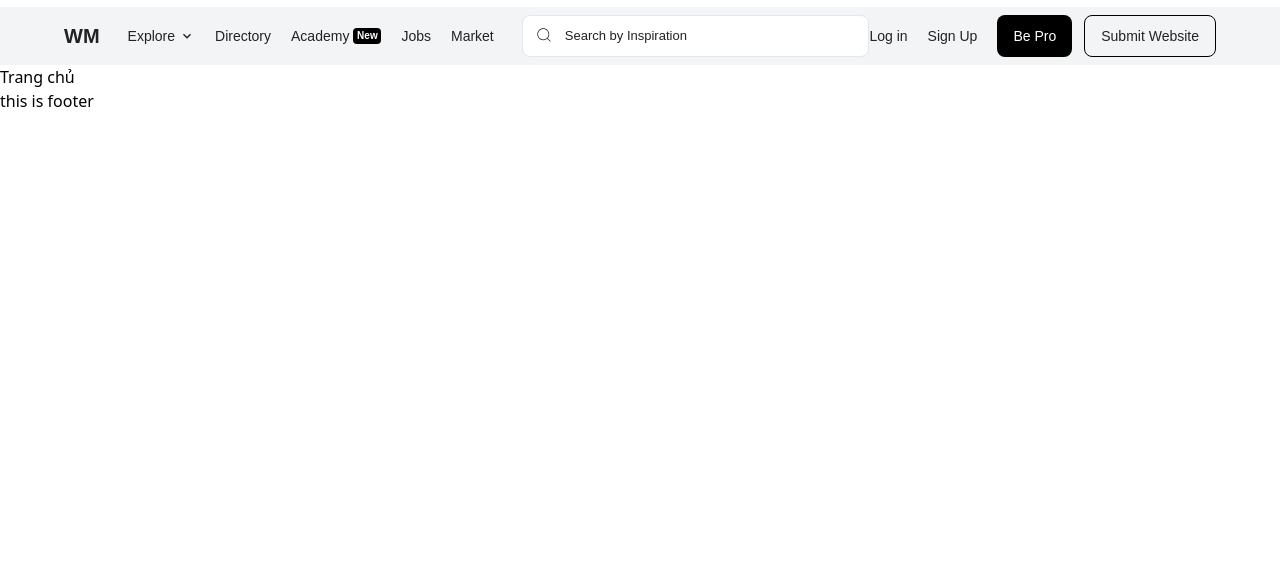
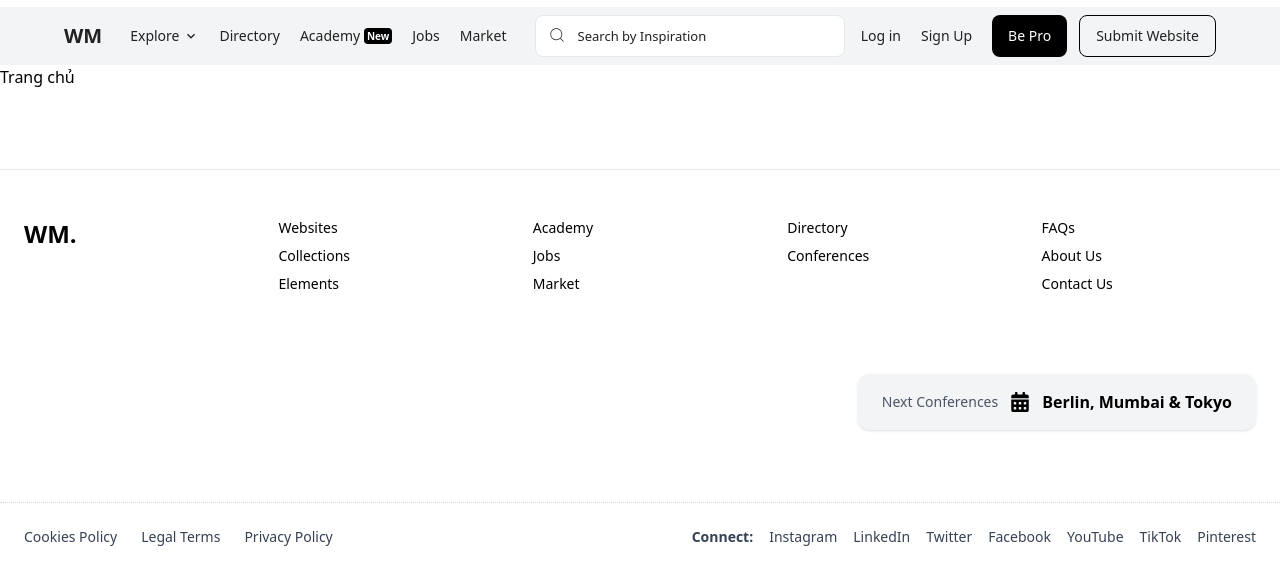
Before and after one commit to RLnofell/with-me-website, a React (Vite) app: page / in a window 1280 px wide. Shown: the top 584 px of the page. Built offline with nearby package versions, Linux system fonts and the light colour scheme.

Commit message:
ui(footer): new footer

```diff
--- a/src/core/components/Footer/Footer.jsx
+++ b/src/core/components/Footer/Footer.jsx
@@ -1,9 +1,68 @@
+import { FaCalendarAlt } from "react-icons/fa";
 import React from 'react';
 
 const Footer = () => {
-  return(
-    <div>this is footer</div>
-  )
-}
+  return (
+    <footer className="bg-white text-black mt-20 border-t border-gray-200">
+      <div className="max-w-7xl mx-auto px-6 py-12 grid grid-cols-1 md:grid-cols-5 gap-10">
+        {/* Logo */}
+        <div className="font-bold text-2xl">WM.</div>
+
+        <div className="space-y-2 text-sm font-medium">
+          <p className="hover:underline cursor-pointer">Websites</p>
+          <p className="hover:underline cursor-pointer">Collections</p>
+          <p className="hover:underline cursor-pointer">Elements</p>
+        </div>
+
+        <div className="space-y-2 text-sm font-medium">
+          <p className="hover:underline cursor-pointer">Academy</p>
+          <p className="hover:underline cursor-pointer">Jobs</p>
+          <p className="hover:underline cursor-pointer">Market</p>
+        </div>
+
+        <div className="space-y-2 text-sm font-medium">
+          <p className="hover:underline cursor-pointer">Directory</p>
+          <p className="hover:underline cursor-pointer">Conferences</p>
+        </div>
+
+        <div className="space-y-2 text-sm font-medium">
+          <p className="hover:underline cursor-pointer">FAQs</p>
+          <p className="hover:underline cursor-pointer">About Us</p>
+          <p className="hover:underline cursor-pointer">Contact Us</p>
+        </div>
+
+        {/* Conferences Box */}
+        <div className="md:col-span-5 flex justify-end mt-10">
+          <div className="bg-gray-100 rounded-xl px-6 py-4 flex items-center gap-3 shadow-sm w-full md:w-auto">
+            <span className="text-sm text-gray-600">Next Conferences</span>
+            <FaCalendarAlt className="text-xl text-black" />
+            <span className="font-semibold text-black">Berlin, Mumbai & Tokyo</span>
+          </div>
+        </div>
+      </div>
+
+      {/* Divider */}
+      <hr className="border-dotted border-t border-gray-300 my-6" />
+
+      {/* Bottom Row */}
+      <div className="max-w-7xl mx-auto px-6 pb-10 text-sm text-gray-700 flex flex-col md:flex-row justify-between items-center gap-4">
+        {/* Legal */}
+        <div className="flex flex-wrap gap-6">
+          <p className="hover:underline cursor-pointer">Cookies Policy</p>
+          <p className="hover:underline cursor-pointer">Legal Terms</p>
+          <p className="hover:underline cursor-pointer">Privacy Policy</p>
+        </div>
+
+        {/* Socials */}
+        <div className="flex flex-wrap items-center gap-4">
+          <span className="font-semibold">Connect:</span>
+          {["Instagram", "LinkedIn", "Twitter", "Facebook", "YouTube", "TikTok", "Pinterest"].map((platform, i) => (
+            <span key={i} className="hover:underline cursor-pointer">{platform}</span>
+          ))}
+        </div>
+      </div>
+    </footer>
+  );
+};
 
 export default React.memo(Footer);
--- a/src/core/components/Header/Navbar.jsx
+++ b/src/core/components/Header/Navbar.jsx
@@ -43,7 +43,7 @@ const Navbar = () => {
   return (
     <nav
       className={clsx(
-        "navbar md:px-12 sm:px-7 xs:px-5 s:px-3 font-inter-tight text-sm text-primary flex items-center justify-between bg-gray-100 py-2",
+        "navbar md:px-12 sm:px-7 xs:px-5 s:px-3 text-sm text-primary flex items-center justify-between bg-gray-100 py-2",
         screenSize.isIpad ? "xl:px-8 z-50" : "xl:px-16"
       )}
     >
--- a/src/core/components/Header/contents/NavbarActions.jsx
+++ b/src/core/components/Header/contents/NavbarActions.jsx
@@ -49,22 +49,36 @@ const NavbarActions = () => {
     <>
       {screenSize.isMobile ?
         <>
-          <LuUserRoundCheck size={21} className="ml-2 min-h-[21px] min-w-[21px]" onClick={handleOpenLoginModal}/>
+          <div className="flex items-center justify-center">
+            <LuUserRoundCheck size={21} className="ml-2 min-h-[21px] min-w-[21px]" onClick={handleOpenLoginModal}/>
+          </div>
           {isOpen && modalType === 'login' && <LoginModal authMethodChange={() => authMethodChange('register')} />}
           {isOpen && modalType === 'register' && <RegisterModal authMethodChange={() => authMethodChange('login')} />}
         </> :
-        <div className="xxl:ml-0 ml-2 font-inter-tight flex items-center gap-3 max-h-[42px]">
-          <div className="xxl:pr-4 lg:pr-2 pr-0 gap-3 flex items-center">
-            <button onClick={handleOpenLoginModal} className="xl:mr-2 mr-0 text-sm text-primary hover:text-primary/80 text-nowrap">Log in</button>
+        <div className="xxl:ml-0 ml-2 flex items-center gap-3 max-h-[42px]">
+          <div className="xxl:pr-4 lg:pr-2 pr-0 gap-3 flex items-center font-medium">
+            <button
+              onClick={handleOpenLoginModal}
+              className="xl:mr-2 mr-0 text-sm text-primary hover:text-primary/80 text-nowrap flex items-center justify-center">
+              Log in
+            </button>
             {isOpen && modalType === 'register' && <RegisterModal authMethodChange={() => authMethodChange('login')} />}
 
-            <button onClick={handleOpenRegisterModal} className="text-sm text-primary hover:text-primary/80 text-nowrap">Sign Up</button>
+            <button
+              onClick={handleOpenRegisterModal}
+              className="text-sm text-primary hover:text-primary/80 text-nowrap flex items-center justify-center">
+              Sign Up
+            </button>
             {isOpen && modalType === 'login' && <LoginModal authMethodChange={() => authMethodChange('register')} />}
           </div>
 
-          <div className="flex xxl:ml-2 ml-0 items-center gap-3">
-            <button className="lg:ml-0 md:ml-4 sm:flex hidden items-center bg-black text-white px-4 h-[42px] max-h-[42px] text-sm hover:bg-black/80 rounded-lg text-nowrap">Be Pro</button>
-            <button className="lg:flex hidden items-center border border-black px-4 h-[42px] max-h-[42px] hover:bg-black/80 hover:text-white text-sm rounded-lg text-nowrap">Submit Website</button>
+          <div className="flex xxl:ml-2 ml-0 items-center gap-3 font-medium">
+            <button className="lg:ml-0 md:ml-4 sm:flex hidden items-center justify-center bg-black text-white px-4 h-[42px] max-h-[42px] text-sm hover:bg-black/80 rounded-lg text-nowrap leading-none text-center">
+              Be Pro
+            </button>
+            <button className="lg:flex hidden items-center justify-center border border-black px-4 h-[42px] max-h-[42px] hover:bg-black/80 hover:text-white text-sm rounded-lg text-nowrap leading-none text-center">
+              Submit Website
+            </button>
           </div>
         </div>
       }
--- a/src/core/components/Header/contents/NavbarMenu.jsx
+++ b/src/core/components/Header/contents/NavbarMenu.jsx
@@ -18,7 +18,7 @@ const NavbarMenu = ({isMobileMenu}) => {
       animate={{ opacity: 1 }}
       exit={{ opacity: 0 }}
       transition={{ duration: 0.2 }}
-      className={`flex ${isMobileMenu ? "flex-col" : "gap-5 px-5"} text-sm font-inter-tight`}
+      className={`flex ${isMobileMenu ? "flex-col" : "gap-5 px-5 items-center"} text-sm font-medium`}
     >
       {menuItems.map((item) => (
         <Link
--- a/src/core/components/Header/contents/NavbarSearch.jsx
+++ b/src/core/components/Header/contents/NavbarSearch.jsx
@@ -34,15 +34,15 @@ const NavbarSearch = () => {
   );
 
   return (
-    <div className="relative w-[500px]">
-      <div className="w-full h-[42px] bg-white z-50 mx-2 flex items-center justify-center rounded-lg border border-gray-200">
+    <div className="relative w-[500px] mx-2">
+      <div className="w-full h-[42px] bg-white z-50 flex items-center justify-center rounded-lg border border-gray-200">
         <span className="text-primary ml-3 mb-0.5">
           <CiSearch size={18} />
         </span>
         <input
           type="text"
           placeholder="Search by Inspiration"
-          className="w-full bg-transparent outline-none px-3 text-[13px] font-inter-tight font-medium placeholder-primary"
+          className="w-full bg-transparent outline-none px-3 text-[13px] font-normal placeholder-primary"
           onFocus={() => setIsFocused(true)}
           onBlur={() => setTimeout(() => setIsFocused(false), 150)}
           value={searchTerm}
@@ -57,7 +57,7 @@ const NavbarSearch = () => {
             animate={{ opacity: 1, y: 0 }}
             exit={{ opacity: 0, y: -10 }}
             transition={{ duration: 0.2 }}
-            className="absolute top-[46px] w-[500px] left-2 right-2 bg-[#f5f5f5] rounded-xl border border-gray-200 z-50 flex overflow-hidden"
+            className="absolute top-[46px] w-[500px] left-0 right-0 bg-[#f5f5f5] rounded-xl border border-gray-200 z-50 flex overflow-hidden"
           >
             {/* Left Sidebar */}
             <div className="w-[180px] border-r border-gray-200 bg-white p-3 space-y-2">
```
